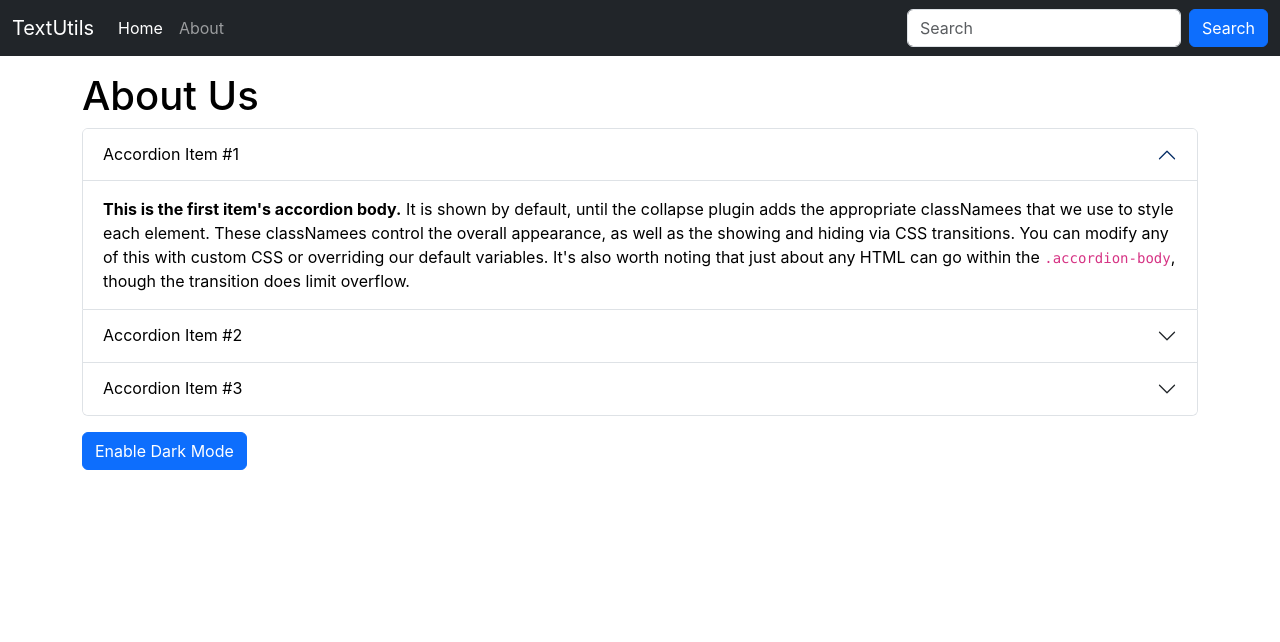
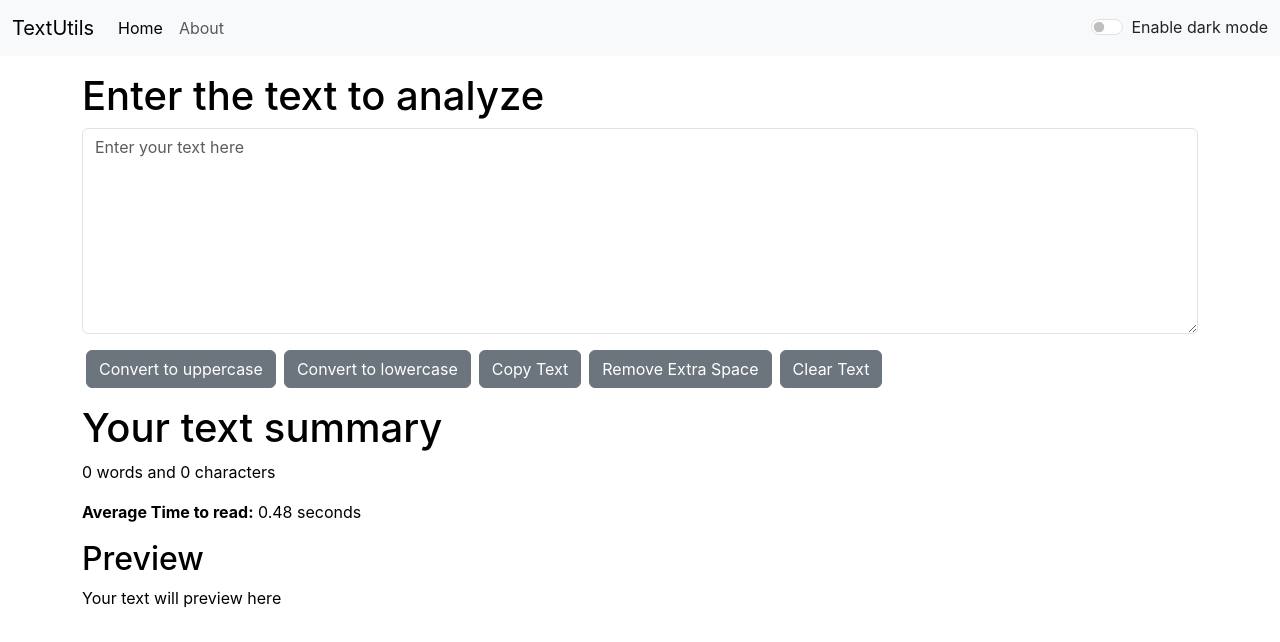
Before and after one commit to bhartendrachauhan/text-utils, a React (Create React App) app: page / in a window 1280 px wide. Shown: the top 642 px of the page. Built offline with nearby package versions, Linux system fonts and the light colour scheme.

Commit message:
progress: 60%

```diff
--- a/src/App.js
+++ b/src/App.js
@@ -1,15 +1,40 @@
-import React from 'react';
+import React, { useState } from 'react';
 import './App.css';
 import About from './components/About';
+import Alert from './components/Alert';
 import Navbar from './components/Navbar'
 import TextForm from './components/TextForm'
 
 function App() {
+  const [mode, setMode] = useState('light')
+  const [alert, setAlert] = useState(null)
+  const showAlert = (message,type)=>{
+    setAlert({
+      msg: message,
+      type: type
+    })
+    setTimeout(()=>{
+      setAlert(null)
+    },1500)
+  }
+  const toggleMode = ()=>{
+    if(mode === 'light'){
+      setMode('dark')
+      document.body.style.backgroundColor = '#0e0b43'
+      showAlert('Dark Mode Enabled.','success')
+    }
+    else{
+      setMode('light')
+      document.body.style.backgroundColor = 'white'
+      showAlert('Light Mode Enabled.','success')
+    }
+  }
   return (
     <React.Fragment>
-    <Navbar title="TextUtils" />
-    {/* <TextForm heading="Enter the text to analyze"/> */}
-    <About/>
+    <Navbar title="TextUtils" mode={mode} toggleMode = {toggleMode}/>
+    <Alert alert={alert}/>
+    <TextForm heading="Enter the text to analyze" mode={mode} showAlert={showAlert}/>
+    {/* <About/> */}
     </React.Fragment>
   )
 }
--- /dev/null
+++ b/src/components/Alert.js
@@ -0,0 +1,13 @@
+import React from 'react'
+
+export default function Alert(props) {
+    const capitalize = (word)=>{
+        const lower = word.toLowerCase()
+        return lower.charAt(0).toUpperCase() + lower.slice(1)
+    }
+  return (
+    props.alert && <div className={`alert alert-${props.alert.type} alert-dismissible fade show`} role="alert">
+        <strong>{capitalize(props.alert.type)}!</strong> {props.alert.msg}
+    </div>
+  )
+}
--- a/src/components/Navbar.js
+++ b/src/components/Navbar.js
@@ -5,7 +5,7 @@ import PropTypes from 'prop-types'
 export default function Navbar(props) {
   return (
     <div>
-        <nav className="navbar navbar-expand-lg navbar-dark bg-dark">
+        <nav className={`navbar navbar-expand-lg navbar-${props.mode} bg-${props.mode}`}>
             <div className="container-fluid">
                 <a className="navbar-brand" href="/">{props.title}</a>
                 <button className="navbar-toggler" type="button" data-bs-toggle="collapse" data-bs-target="#navbarSupportedContent" aria-controls="navbarSupportedContent" aria-expanded="false" aria-label="Toggle navigation">
@@ -20,10 +20,14 @@ export default function Navbar(props) {
                         <a className="nav-link" href="/">About</a>
                         </li>
                     </ul>
-                <form className="d-flex" role="search">
+                    {/* <form className="d-flex" role="search">
                         <input className="form-control me-2" type="search" placeholder="Search" aria-label="Search"/>
                         <button className="btn btn-primary" type="submit">Search</button>
-                </form>
+                    </form> */}
+                    <div className={`form-check form-switch text-${props.mode==='light'?'dark':'light'}`}>
+                        <input className="form-check-input" onInput={props.toggleMode} type="checkbox" role="switch" id="flexSwitchCheckDefault"/>
+                        <label className="form-check-label" htmlFor="flexSwitchCheckDefault">{`Enable ${props.mode==='light'?'dark':'light'} mode`}</label>
+                    </div>
                 </div>
             </div>
         </nav>
--- a/src/components/TextForm.js
+++ b/src/components/TextForm.js
@@ -2,33 +2,70 @@ import React, {useState} from 'react'
 
 export default function TextForm(props) {
     const [text, setText] = useState('')
+
     const convertUppercase = ()=>{
-        let newText = text.toUpperCase()
-        setText(newText)
+        if(text.length>0){
+            let newText = text.toUpperCase()
+            setText(newText)
+            props.showAlert('Converted to uppercase.','success')
+        }
+        else{
+            props.showAlert('Enter some text','warning')
+        }
     }
     const convertLowercase = ()=>{
-        let newText = text.toLowerCase()
-        setText(newText)
+        if(text.length>0){
+            let newText = text.toLowerCase()
+            setText(newText)
+            props.showAlert('Converted to lowercase.','success')
+        }
+        else{
+            props.showAlert('Enter some text.','warning')
+        }
+
+    }
+    const handleCopy = ()=>{
+        if(text.length>0){
+            const text = document.getElementById('myBox')
+            navigator.clipboard.writeText(text.value)
+            props.showAlert('Copied to clipboard','success')
+        }
+        else{
+            props.showAlert('Enter some text.','warning')
+        }
+
+    }
+    const handleClear = ()=>{
+        setText('')
+    }
+    const handleSpace = ()=>{
+        let newText = text.split(/[ ]+/)
+        setText(newText.join(" "))
+        props.showAlert('Extra Spaces removed.','success')
+
     }
     const changeText = (event)=>{
         setText(event.target.value)
     }
     return (
         <>
-        <div className='container my-3'>
+        <div className='container my-3' style={{color: props.mode==='light'?'black':'white'}}>
             <h1>{props.heading}</h1>
             <div className="mb-3">
-                <textarea className="form-control" placeholder='Enter your text here' value={text} onInput={changeText} id="myBox" rows="8"></textarea>
+                <textarea className="form-control" style={{backgroundColor: props.mode==='light'?'white':'grey',color:props.mode==='light'?'black':'white'}} placeholder='Enter your text here' value={text} onInput={changeText} id="myBox" rows="8"></textarea>
             </div>
-            <button className="btn btn-primary mx-1" onClick={convertUppercase}>Convert to uppercase</button>
-            <button className="btn btn-primary mx-1" onClick={convertLowercase}>Convert to lowercase</button>
+            <button className={`btn btn-${props.mode==='light'?'secondary':'primary'} mx-1`} onClick={convertUppercase}>Convert to uppercase</button>
+            <button className={`btn btn-${props.mode==='light'?'secondary':'primary'} mx-1`} onClick={convertLowercase}>Convert to lowercase</button>
+            <button className={`btn btn-${props.mode==='light'?'secondary':'primary'} mx-1`} onClick={handleCopy}>Copy Text</button>
+            <button className={`btn btn-${props.mode==='light'?'secondary':'primary'} mx-1`} onClick={handleSpace}>Remove Extra Space</button>
+            <button className={`btn btn-${props.mode==='light'?'secondary':'primary'} mx-1`} onClick={handleClear}>Clear Text</button>
         </div>
-        <div className='container my-3'>
+        <div className='container my-3' style={{color: props.mode==='light'?'black':'white'}}>
             <h1>Your text summary</h1>
-            <p>{text === ""? 0 : text.split(" ").length} words and {text.length} characters</p>
+            <p>{text.split(" ").filter(x => x !== "").length} words and {text.length} characters</p>
             <p><b>Average Time to read:</b> {0.48*text.split(" ").length} seconds</p>
             <h2>Preview</h2>
-            <p>{text}</p>
+            <p>{text.length>0?text:'Your text will preview here'}</p>
         </div>
         </>
     )
```
Lines whose indentation alone changed are shown as unchanged.
